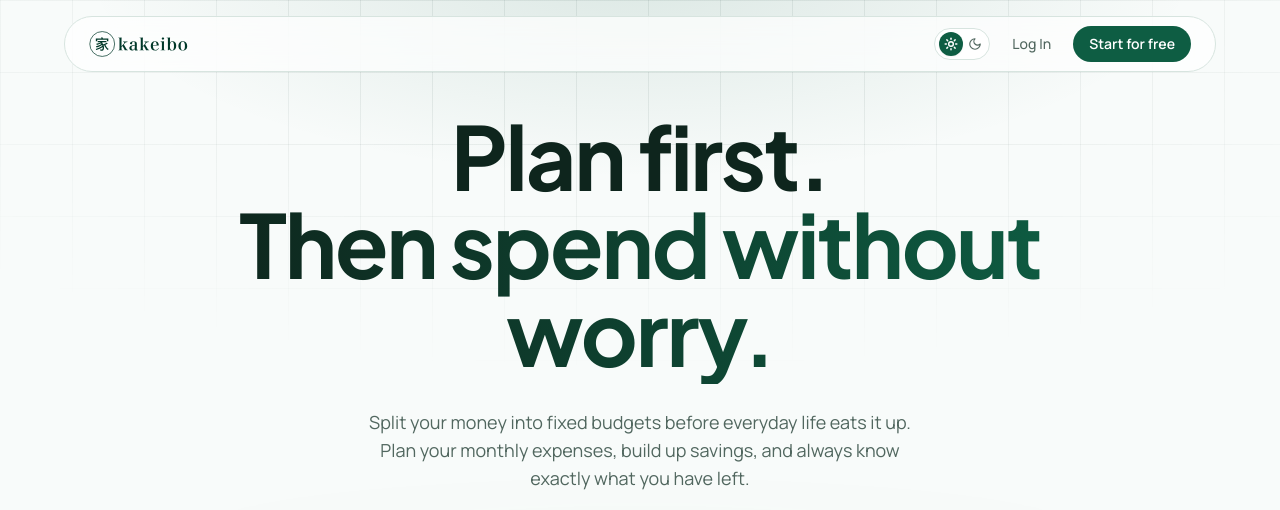
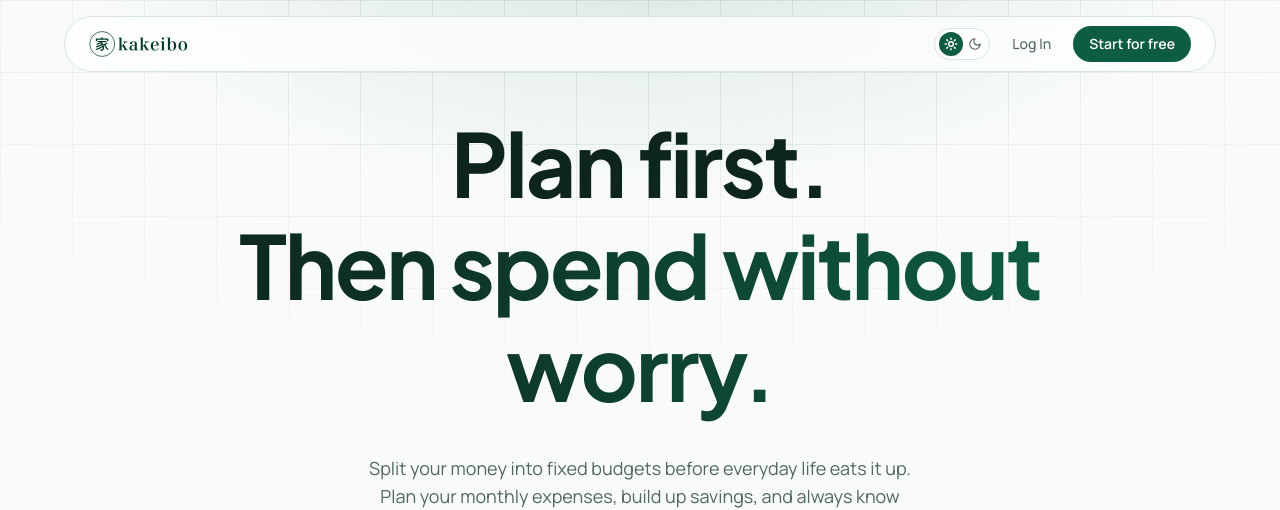
Before and after one commit to EnginSarak/KAKEIBO, a React (Create React App) app in the folder frontend/: page / in a window 1280 px wide. Shown: the top 510 px of the page. Built offline with nearby package versions, Linux system fonts and the light colour scheme; no server answers.

Commit message:
Stop clipping headline descenders and soften the glow layers' hard edges

```diff
--- a/frontend/src/pages/LandingPage.js
+++ b/frontend/src/pages/LandingPage.js
@@ -35,7 +35,7 @@ const heroGlow = {
 };
 
 const mintWash = {
-  background: "radial-gradient(circle at 25% 15%, var(--kbo-glow), transparent 60%)",
+  background: "radial-gradient(ellipse 42% 42% at 42% 32%, var(--kbo-glow), transparent 100%)",
 };
 
 const spring = { type: "spring", stiffness: 220, damping: 26 };
@@ -104,8 +104,7 @@ function AppShowcase({ t, app, currency, reduce }) {
       transition={{ ...spring, damping: 30 }}
       className="relative mx-auto w-full max-w-6xl"
     >
-      <div className="absolute -inset-12 rounded-[5rem] blur-3xl" style={heroGlow} aria-hidden="true" />
-      <div className="absolute -inset-8 rounded-[4rem] blur-2xl" style={mintWash} aria-hidden="true" />
+      <div className="absolute -inset-12 blur-3xl" style={mintWash} aria-hidden="true" />
       <div className="pointer-events-none relative select-none overflow-hidden rounded-[2rem] border border-white/60 bg-gradient-to-br from-white/75 via-kbo-accent/[0.08] to-kbo-accent/[0.16] p-4 shadow-[0_45px_120px_-35px_rgba(6,40,29,0.55)] backdrop-blur-2xl dark:border-white/15 dark:from-white/[0.14] dark:via-kbo-accent/[0.06] dark:to-white/[0.03] sm:p-6">
         <div className="absolute inset-x-0 top-0 h-56 bg-gradient-to-b from-white/80 to-transparent dark:from-white/[0.12]" aria-hidden="true" />
         <div
@@ -258,7 +257,7 @@ function RemainderMoment({ t, app, currency, reduce }) {
         transition={spring}
         className="relative"
       >
-        <div className="absolute -inset-8 rounded-[3rem] blur-2xl" style={mintWash} aria-hidden="true" />
+        <div className="absolute -inset-12 blur-3xl" style={mintWash} aria-hidden="true" />
         <div className="pointer-events-none relative select-none overflow-hidden rounded-3xl border border-white/70 bg-gradient-to-br from-white/70 via-kbo-panel/55 to-kbo-panel/25 p-3 shadow-[0_30px_80px_-30px_rgba(6,40,29,0.45)] backdrop-blur-2xl dark:border-white/12 dark:from-white/[0.12] dark:via-white/[0.05] dark:to-white/[0.02]">
           <div className="absolute inset-x-0 top-0 h-32 bg-gradient-to-b from-white/70 to-transparent dark:from-white/10" aria-hidden="true" />
           <div
@@ -375,10 +374,10 @@ export function LandingPage({ onStartDemo, onLogin, onSignup, language, onChange
             initial={reduce ? false : { opacity: 0, y: 20 }}
             animate={{ opacity: 1, y: 0 }}
             transition={{ ...spring, delay: 0.06 }}
-            className="font-heading text-[2.75rem] font-extrabold leading-[1.08] tracking-tight sm:text-6xl md:text-7xl lg:text-[5.5rem]"
+            className="font-heading text-[2.75rem] font-extrabold leading-[1.16] tracking-tight sm:text-6xl sm:leading-[1.16] md:text-7xl md:leading-[1.16] lg:text-[5.5rem] lg:leading-[1.16]"
           >
             <span className="block text-kbo-text">{t.heroTitleA}</span>
-            <span className="block bg-gradient-to-r from-kbo-text to-kbo-accent bg-clip-text pb-2 text-transparent">
+            <span className="block bg-gradient-to-r from-kbo-text to-kbo-accent bg-clip-text pb-3 text-transparent">
               {t.heroTitleB}
             </span>
           </motion.h1>
```
